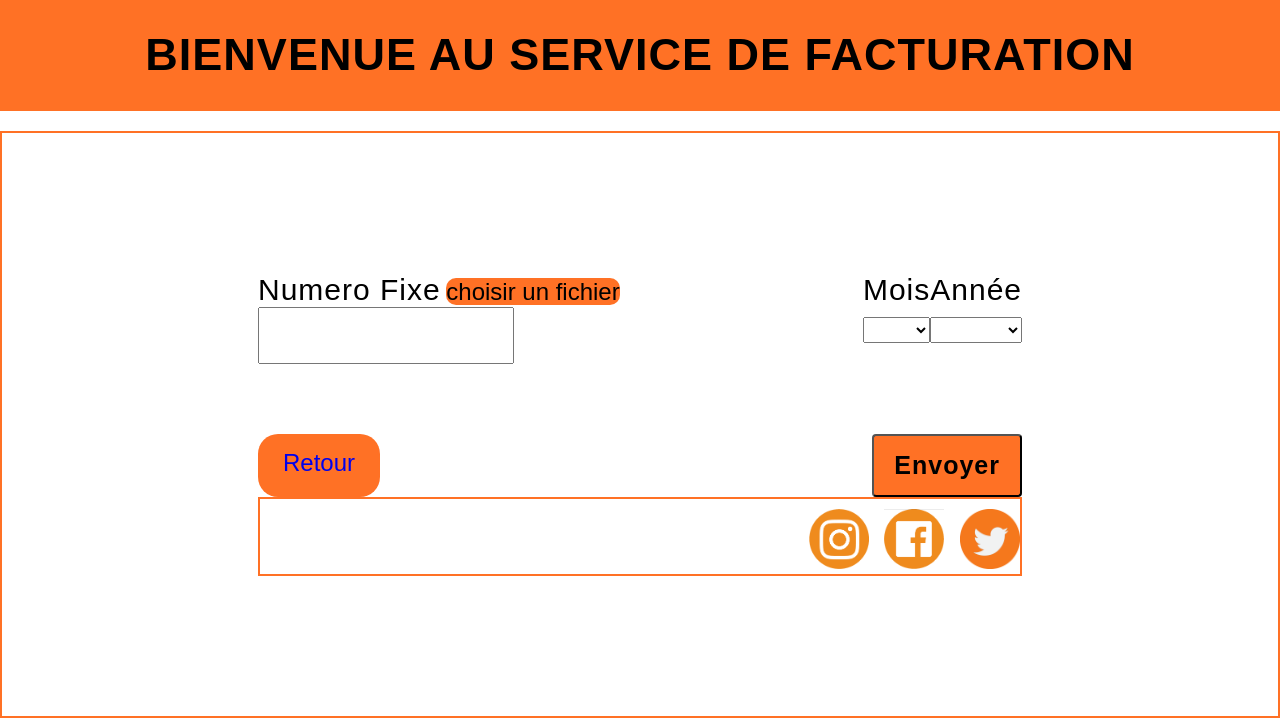
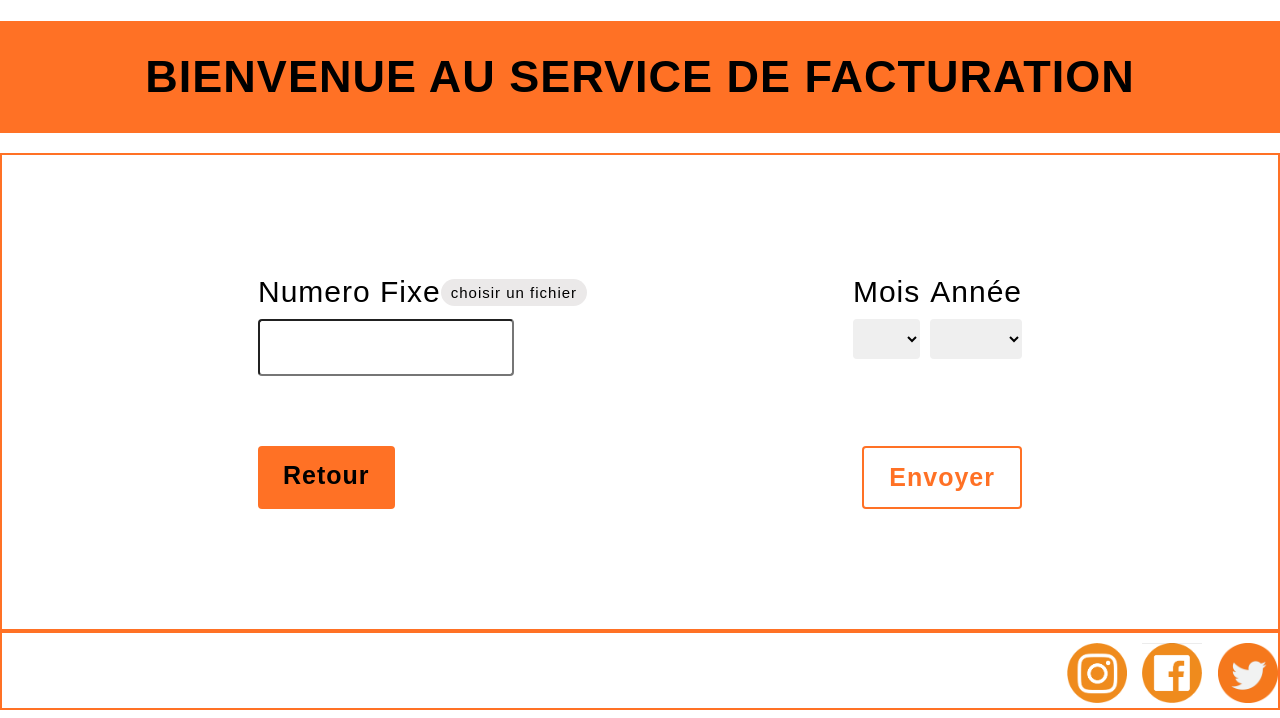
Before and after one commit to ndeyesokhna/projetorange, a Flask app: template templates/fixe.html in a window 1280 px wide. Shown: the part 169-887 px from the top of the page. Run offline with Flask 2, Linux system fonts and the light colour scheme; the template is opened without the code that fills it, so the values that code supplies are empty.

Commit message:
6eme commit

```diff
--- a/main.py
+++ b/main.py
@@ -1,58 +1,91 @@
 from crypt import methods
+import csv
 import json
 from urllib import response
-from flask import Flask,redirect, render_template, template_rendered,request
+import ftplib
+from flask import Flask,redirect, render_template,request
+import pysftp
+import paramiko
+
 
 app = Flask(__name__)
 
+          ####################### mois années ########################
+tabs_months = []
+tab_years = range(2018, 2023, 1)
+for mois in range(1,13,1):
+    if mois < 10:
+        mois = ' 0' + str(mois)
+    tabs_months.append(mois)
 
-tabs_months = range(1,13,1)
-tab_years = range(2018, 2023, 1)
 
+################### identifier ftp ####################
+Hostname = "127.0.0.1"
+Username = "ftpuser"
+Password = "ftpuser"
 
 
                                       #LES ROUTES
 
+##### route home#########
 @app.route('/')
 def home():
     return render_template('home.html' )
 
 
-
-@app.route('/mobile/<numfacture>')
+###### route mobile
+@app.route('/Mobile/<numfacture>')
 def numDmob(numfacture):
     return render_template('mobile.html' ,numfacture = numfacture, tab_months = tabs_months, tab_years = tab_years)
 
 
-
-@app.route('/fixe/<numfacture>')
+########## route fixe
+@app.route('/Fixe/<numfacture>')
 def numclientfix(numfacture):
     return render_template('fixe.html' ,numfacture=numfacture, tab_months = tabs_months, tab_years = tab_years)
 
 
-
+########### recup chemin ###########
+endpoint = None
 @app.route('/apis', methods=["POST"])
 def apis():
     b = request.get_data()
     r = json.loads(b.decode())
+    nomfact= r["nomfact"]
     univers = r["univers"]
+    print(univers)
     type = r["type"]
     mois = r["mois"]
     year = r["year"]
-    Factures = f'/fadet/factures/dossier_50877/{univers}/{type}/{year}/{mois}/'
-    print(Factures)
+    numfacture = recupnum(nomfact)
+    # print(numfacture)
+    if type == "Fact":
+        endpoint = f'/ftpuser/fadet/factures/dossier_50877/{univers}/Fact/{year}/{mois}/{numfacture}'
+    else:
+        endpoint = f'/ftpuser/fadet/factures/dossier_50877/{univers}/Bord/pdf/{year}/{mois}/{numfacture}'
+
+    ################# connexion server ftp ############
+    svt = pysftp.Connection( host=Hostname, username=Username, password=Password)
+    print("Connection succesfully stablished ...  ")
+
+    ####################### telecharger un fichier ###############
+    remoteFilePath2 = f"/home/tourediaby/Images/{numfacture}"
+    localFilePath2 = "/ftpuser/fadet/factures/dossier_50877/Mobile/Fact/2022/08/770992040P2208097195.pdf"
+    print(endpoint)
+    svt.get(localFilePath2, remoteFilePath2)
     return request.url
 
-
-# Factures = f'/fadet/factures/dossier_50877/{univers}/Fact/{annee}/{mois}/'
+############## recup numfacture ####################""
+def recupnum(nomfact):
+    with open ('Liste_factures_Mobile_202208.csv','r') as f:
+        listes = csv.reader(f)
+        for ligne in listes:
+            splite = ligne[0].split('P')[0]
+            if nomfact==splite:
+                return  ligne[0]
 
 
 
-# Bordereau = f'/fadet/factures/dossier_50877/{univers}/Bord/pdf/{annee}/{mois}/'
-# @app.route('/login',methods=['get','post'])
-# def login():
-#         print(request.form)
-#         return 'page de traitement'
 
 
 
--- a/static/css/home.css
+++ b/static/css/home.css
@@ -18,7 +18,8 @@
 }
 
 .imgorange{
-    width: 14%;
+    width: 300px;
+    height: 150px;
 }
 
 .divh1{
@@ -41,7 +42,7 @@
 
 .form1{
     border:  hwb(21 0% 0% / 0.854) solid 2px;
-    height: 50vh;
+    min-height: 50vh;
     display: flex;
     flex-direction: column;
     padding: 0 15%;
@@ -74,15 +75,7 @@
     margin-top: 20px;
 }
 
-.button6{
-    background: hwb(21 0% 0% / 0.854);
-    padding: 15px 20px;
-    border-radius: 4px;
-    font-size: 25px;
-    letter-spacing: 1px;
-    font-weight: bold;
-    color: #000;
-}
+
 
 
 
@@ -92,14 +85,12 @@
     border: solid 2px hwb(21 0% 0% / 0.854);
     padding: 20px 40px;
     text-align: end;
-
+    background: red;
 } */
 footer{
     width: 100%;
     text-align: end;
     border: solid 2px hwb(21 0% 0% / 0.854);
-
-
 }
 
 .imgfooter{
--- a/static/css/mobile.css
+++ b/static/css/mobile.css
@@ -1,14 +1,12 @@
 .divform2{
     border: solid 2px  hwb(21 0% 0% / 0.854);;
-    /* height: 50vh; */
     display: flex;
-    /* flex-direction: column; */
     justify-content: space-between;
-    /* align-items: center; */
     flex-wrap: wrap;
-    padding: 140px 20%;
+    padding: 120px 20%;
 }
 
+/* ************************** */
 .div1{
     display: flex;
     flex-direction: row;
@@ -20,12 +18,18 @@
    margin-bottom: 20px;
 }
 
+
+/* ***************************** */
+
 .form-control{
-    padding: 15px;
+    width: 20vw;
+    padding: 15px 5px;
     font-size: 20px;
+    letter-spacing: 1px;
+    border-radius: 4px;
+    /* border: 1px solid #ccc; */
     outline: 0;
-    letter-spacing: 1px;
-    width: 20vw;
+
 }
 .input-group-text{
     font-size: 30px;
@@ -35,42 +39,34 @@
 }
 
 
-.button{
-    font-size: x-large;
-    /* border: solid 2px rgb(94, 92, 92); */
-    background-color: hwb(21 0% 0% / 0.854);
-    border-radius: 10px;
-}
-.button1{
-    font-size: x-large;
-    border: solid 2px rgb(94, 92, 92);
-    background-color: hwb(21 0% 0% / 0.854);
-    border-radius: 10px;
-}
-div.hide{
-    display: none;
-}
+/* ************************ */
+div.hide,
 div.hide8{
     display: none;
 }
-
 .hiden3{
     display: flex;
     flex-direction: column;
 }
+
+
+/* ******* INPUT TYPE RADIO ****** */
 .radios{
     display: flex !important;
     flex-direction: row !important;
+    width: 100%;
 }
-.button5{
-    font-size: x-large;
-    background-color: hwb(21 0% 0% / 0.854);
-    padding-top: 15px;
-    padding-left: 25px;
-    padding-right: 25px;
-    padding-bottom: 15px;
-    border-radius: 20px;
+
+.radios label{
+    margin-left: 10px;
+    text-transform: capitalize;
+    letter-spacing: 1px;
+    font: 20px;
+    font-weight: bold;
 }
+
+
+/* ******* FIN INPUT TYPE RADIO ****** */
 
 .envoyer{
     display: flex;
@@ -80,3 +76,67 @@
     margin-top: 30px;
 
 }
+
+/* ************** BUTTON STYLE ************** */
+span.input-group-text3{
+  display: flex;
+  align-items: center;
+  justify-content: space-between;
+  margin-bottom: 10px;
+}
+span.input-group-text3 .input-group-text{
+    margin-bottom: 0;
+}
+
+/* Choisir */
+.button, .button1{
+    font-size: 15px;
+    background-color: rgb(235, 233, 233);
+    letter-spacing: 1px;
+    padding: 5px 10px;
+    border-radius: 20px;
+    cursor: pointer;
+}
+
+
+/* Retour home */
+.button5, .button6{
+    background: hwb(21 0% 0% / 0.854);
+    padding: 15px 25px;
+    border-radius: 4px;
+    font-size: 25px;
+    letter-spacing: 1px;
+    font-weight: bold;
+    color: #000;
+    border: none;
+    cursor: pointer;
+    transition: all ease .3s;
+}
+
+.button6{
+    background: #FFF;
+    color: hwb(21 0% 0% / 0.854);
+    border: 2px solid hwb(21 0% 0% / 0.854);
+}
+
+.button6:hover{
+    background: hwb(21 0% 0% / 0.854);
+    color: #000;
+}
+/* ************** FIN BUTTON STYLE ************** */
+
+
+
+/* ********** DIV PERIODE **************** */
+.div-periode div:first-child{
+    margin-right: 10px;
+}
+
+.div-periode select{
+    padding: 8px 10px;
+    border-radius: 4px;
+    /* background: #FFF; */
+    outline: 0;
+    border: none;
+}
+/* ************ FIN DIV PERIODE ********** */
--- a/static/js/home.js
+++ b/static/js/home.js
@@ -15,7 +15,7 @@
     const content2 = result2.getAttribute('content');
 
     let result = content1 + "/" + content2
-    console.log(result);
+    console.log(content1);
     button6.setAttribute("href", result )
 
 })
--- /dev/null
+++ b/static/js/move_footer.js
@@ -0,0 +1,8 @@
+let footer = document.querySelector("footer")
+let form = document.querySelector("form")
+
+function insertAfter(newNode, existingNode) {
+    existingNode.parentNode.insertBefore(newNode, existingNode.nextSibling);
+}
+
+insertAfter(footer,  form);
--- a/templates/fixe.html
+++ b/templates/fixe.html
@@ -13,12 +13,12 @@
 
                 <div class="input-group input-group-sm mb-3 hide FF" >
                     <div class="radios">
-                        <input name="nameradio" type="radio" name="choice-fac-bord" id="facture" value-content2="facture"/>
-                        <label for="facture">facture</label>
+                        <input name="nameradio" type="radio" name="choice-fac-bord" id="facture" value-content2="Fact"/>
+                        <label for="facture">Fact</label>
                     </div>
                     <div class="radios">
-                        <input name="nameradio" type="radio"  id="bordereau" value-content2="bordereau"/>
-                        <label for="bordereau">bordereau</label>
+                        <input name="nameradio" type="radio"  id="bordereau" value-content2="Bord"/>
+                        <label for="bordereau">Bordereau</label>
                     </div>
                 </div>
             </div>
@@ -34,8 +34,8 @@
 
                 <div class="input-group input-group-sm mb-3 hide FF" >
                     <div class="radios">
-                        <input name="nameradio" type="radio"  id="facture" value-content="facture"/>
-                        <label for="facture">facture</label>
+                        <input name="nameradio" type="radio"  id="facture" value-content="Fact"/>
+                        <label for="facture">Facture</label>
                     </div>
 
                 </div>
@@ -47,7 +47,7 @@
 
     </div>
 
-        <div class="div1">
+        <div class="div1 div-periode">
             <div class="input-group input-group-lg">
             <span class="input-group-text" id="inputGroup-sizing-lg">Mois</span>
             <select name="month" id="month">
@@ -82,3 +82,9 @@
 
 
   {% endblock %}
+
+  {% block javascript %}
+
+    <script src="../static/js/move_footer.js" defer></script>
+
+{% endblock %}
--- a/templates/home.html
+++ b/templates/home.html
@@ -9,13 +9,13 @@
           <h4>1.choice</h4>
         </div>
         <div class="form-check">
-            <input class="form-check-input1" type="radio" name="flexRadioDefault" content="fixe" id="flexRadioDefault1">
+            <input class="form-check-input1" type="radio" name="flexRadioDefault" content="Fixe" id="flexRadioDefault1">
             <label class="form-check-label" for="flexRadioDefault1">
               FIXE
             </label>
           </div>
           <div class="form-check">
-            <input class="form-check-input2" type="radio" name="flexRadioDefault" content="mobile" id="flexRadioDefault2" >
+            <input class="form-check-input2" type="radio" name="flexRadioDefault" content="Mobile" id="flexRadioDefault2" >
             <label class="form-check-label" for="flexRadioDefault2">
               MOBILE
             </label>
--- a/templates/layouts/partials/default.html
+++ b/templates/layouts/partials/default.html
@@ -25,5 +25,8 @@
 
 
 {% include 'layouts/partials/footer.html'%}
+
+{% block javascript %}{% endblock %}
+
 </body>
 </html>
```
Also changed, not shown: static/js/fixmobile.js (+49 -9 lines), templates/mobile.html (+11 -4 lines), 1 other file.
